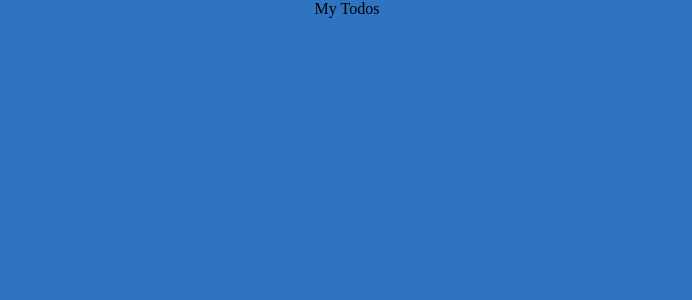
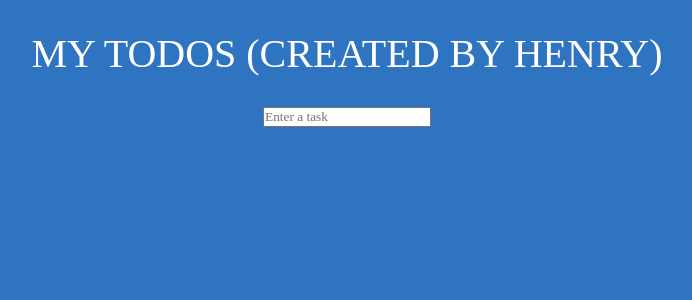
Before and after one commit to henrytrust1111/TodoList-Typescript, a React (Vite) app: page / in a window 1280 px wide. Shown: the top 300 px of the page, without its empty margins (293-985 px from the left). Built offline with nearby package versions, Linux system fonts and the light colour scheme; a web font is replaced by a local one.

Commit message:
commit 5

```diff
--- a/src/App.css
+++ b/src/App.css
@@ -12,5 +12,23 @@
   height: 100vh;
   background: #2f74c0;
   display: flex;
-  justify-content: center;
+  flex-direction: column;
+  align-items: center;
 }
+
+.heading{
+  text-transform: uppercase;
+  font-size: 40px;
+  text-align: center;
+  margin: 30px 0px;
+  z-index: 1;
+  color: #fff;
+}
+
+@media screen and (max-width: 800px) {
+  .heading{
+    font-size: 35px;
+    margin: 15px;
+  }
+
+}
--- a/src/App.tsx
+++ b/src/App.tsx
@@ -1,9 +1,12 @@
 import './App.css'
+import InputField from './components/InputField'
 
 const App:React.FC = ()=>{
   return(
     <div className="App">
-      <span className="heading">My Todos</span>
+      <span className="heading">My Todos (created by HENRY)</span>
+
+      <InputField />
     </div>
   )
 }
--- /dev/null
+++ b/src/components/InputField.tsx
@@ -0,0 +1,12 @@
+
+
+const InputField = () => {
+  return (
+    <form className="input">
+        {/* BEM (Block Element Modifier) */}
+        <input type="input" placeholder="Enter a task" className="input__box" />
+    </form>
+  )
+}
+
+export default InputField
```
